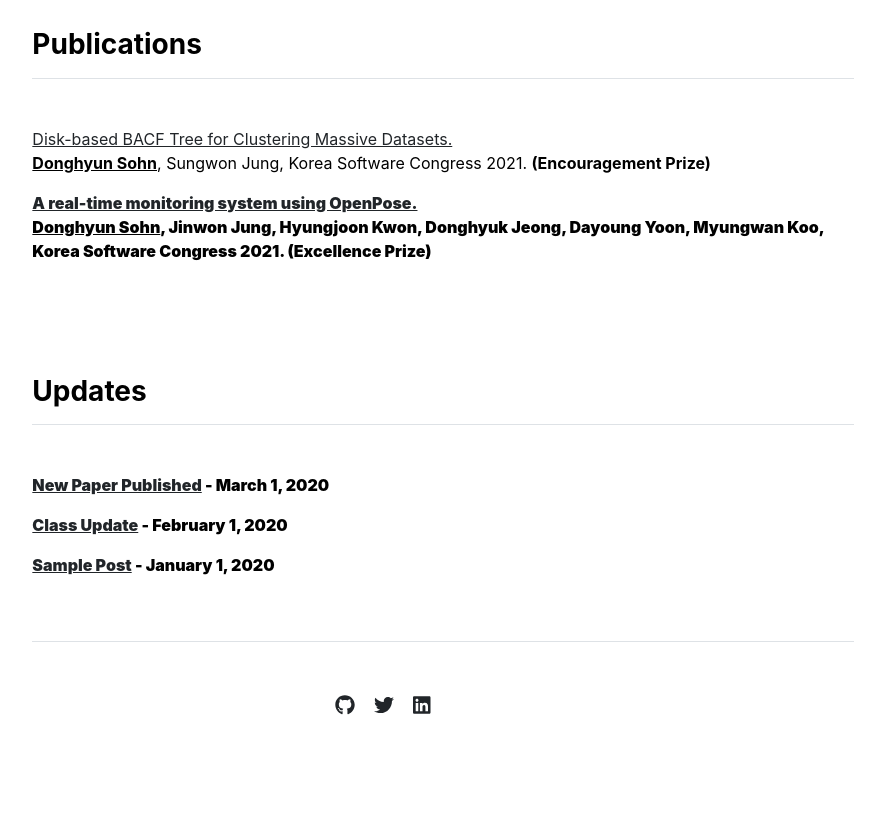
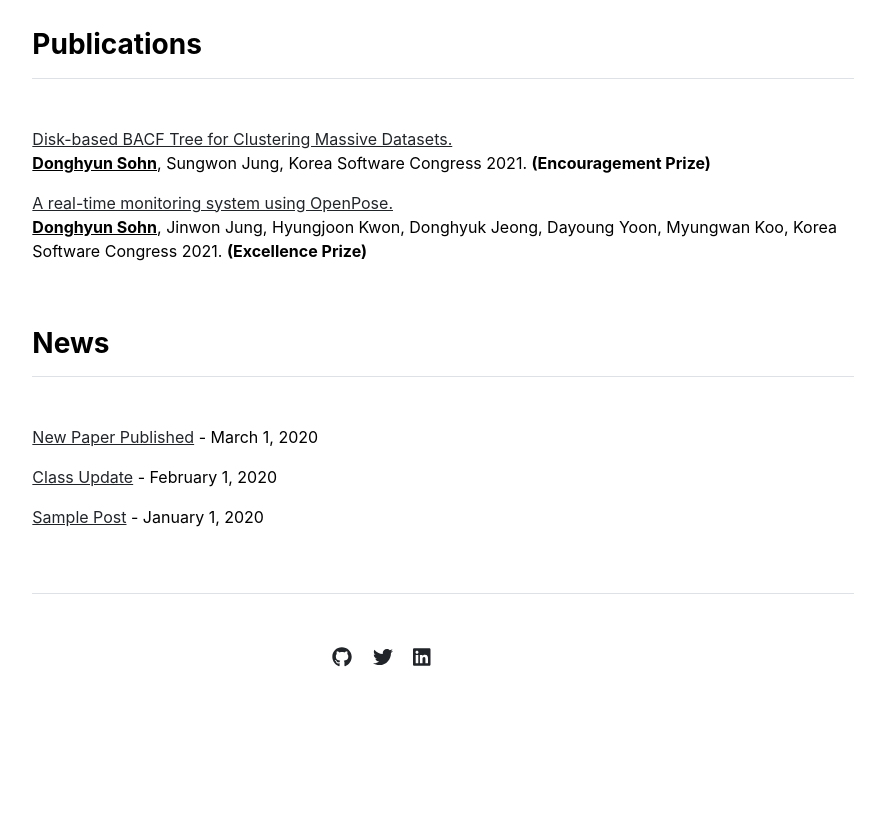
Before and after one commit to donghyun-sohn/donghyun-sohn.github.io, a Jekyll site: the page built from index.md, in a window 1280 px wide. Shown: the part 882-1698 px from the top of the page, without its empty margins (197-1082 px from the left). Built offline with Jekyll 4.4.1, drawn with Linux system fonts in a browser that asks for light colours; after the commit the page ends 1650 px from its top, so only the background shows below that.

```diff
--- a/_data/publications.yml
+++ b/_data/publications.yml
@@ -1,7 +1,7 @@
 featured:
 - {name: 'Disk-based BACF Tree for Clustering Massive Datasets.'
     , url: 'https://www.dbpia.co.kr/journal/articleDetail?nodeId=NODE11035989',
-    description: '<u><b>Donghyun Sohn</b></u>, Sungwon Jung, Korea Software Congress 2021. <b>(Encouragement Prize)<b>'
+    description: '<u><b>Donghyun Sohn</b></u>, Sungwon Jung, Korea Software Congress 2021. <b>(Encouragement Prize)</b>'
 
 }
 - {name: 'A real-time monitoring system using OpenPose.', url: 'https://www.dbpia.co.kr/journal/articleDetail?nodeId=NODE11036017',
@@ -11,7 +11,7 @@ featured:
 index:
 - {name: 'Disk-based BACF Tree for Clustering Massive Datasets.'
     , url: 'https://www.dbpia.co.kr/journal/articleDetail?nodeId=NODE11035989',
-    description: '<u><b>Donghyun Sohn</b></u>, Sungwon Jung, Korea Software Congress 2021. <b>(Encouragement Prize)<b>'
+    description: '<u><b>Donghyun Sohn</b></u>, Sungwon Jung, Korea Software Congress 2021. <b>(Encouragement Prize)</b>'
 
 }
 - {name: 'A real-time monitoring system using OpenPose.', url: 'https://www.dbpia.co.kr/journal/articleDetail?nodeId=NODE11036017',
--- a/_layouts/home.html
+++ b/_layouts/home.html
@@ -32,7 +32,7 @@ layout: default
 
 <div class="row g-5 mb-5">
   <div class="col-md-12">
-    <h3 class="fw-bold border-bottom pb-3 mb-5">Updates</h3>
+    <h3 class="fw-bold border-bottom pb-3 mb-5">News</h3>
     {% for post in site.posts %}
       <p><a href="{{ site.github.url }}/{{ post.url }}">{{ post.title }}</a> - {{ post.date | date: "%B %-d, %Y" }}</p>
     {% endfor %}
```
